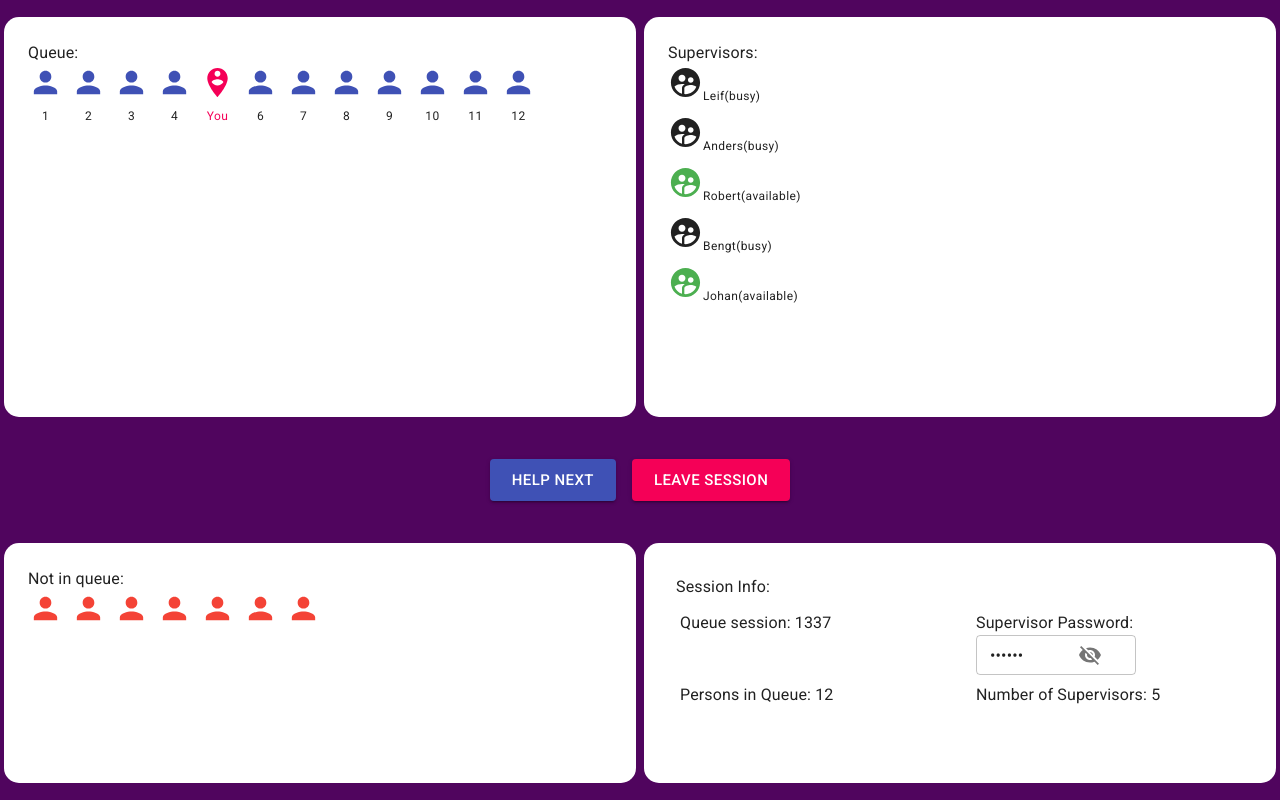
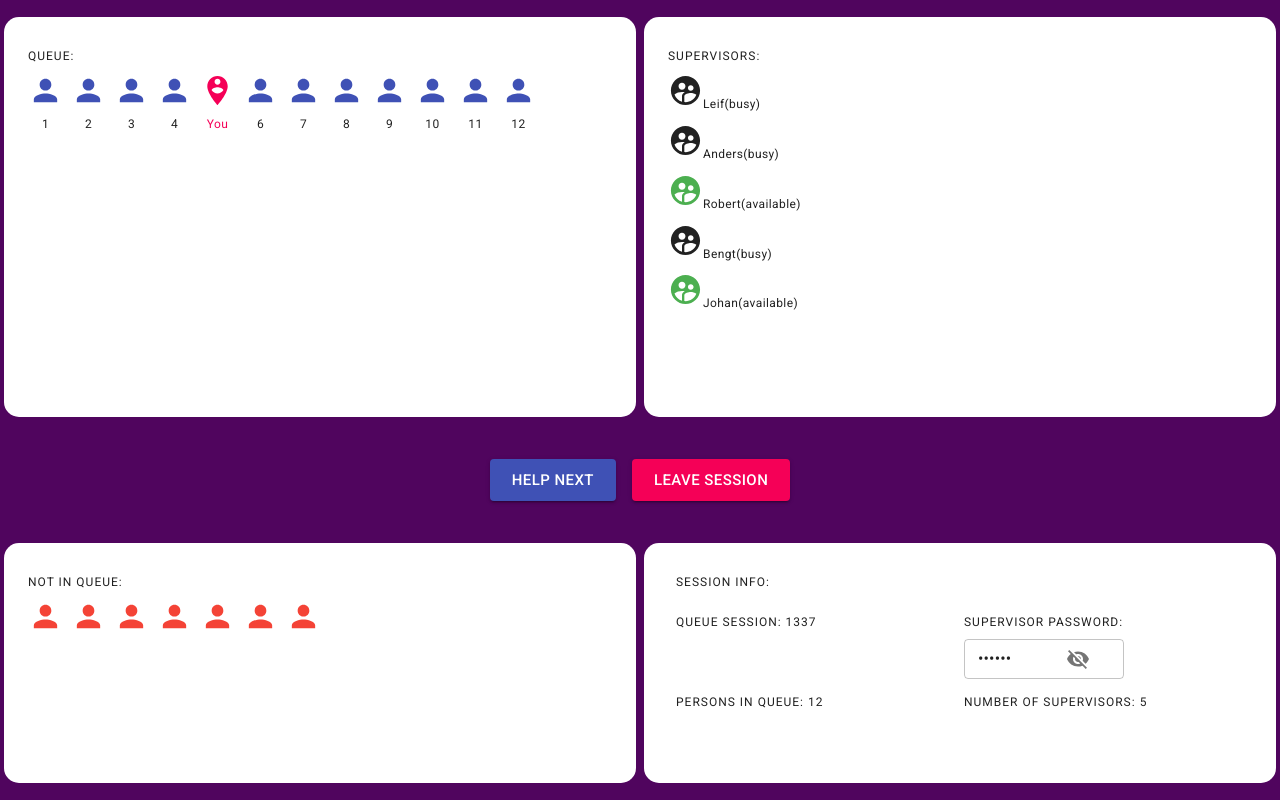
Before and after one commit to siavashhanifi/integrity-safe-queue, a React (Create React App) app in the folder react_front_end/: page /queuemanagement in a window 1280 px wide. Built offline with nearby package versions, Linux system fonts and the light colour scheme.

Commit message:
Restyle text in QueueSession and QueueManagement

```diff
--- a/react_front_end/src/QueueManagement/index.js
+++ b/react_front_end/src/QueueManagement/index.js
@@ -67,14 +67,14 @@ export default function QueueManagement(props) {
 
            <Grid item xs={6}>
                 <Box bgcolor="white" height="50vh" padding={3} borderRadius={15} >
-                    <Typography>Queue:</Typography>
+                    <Typography variant="overline">Queue:</Typography>
                     <Queue queuees={queueState.queuees}/>
                 </Box>
            </Grid>
 
            <Grid item xs={6}>
                 <Box bgcolor="white" height="50vh" padding={3} borderRadius={15}>
-                    <Typography>Supervisors:</Typography>
+                    <Typography variant="overline">Supervisors:</Typography>
                     <Box className={classes.supervisorsBox}>
                         <Supervisors supervisors={queueState.supervisors}/>
                     </Box>
@@ -90,20 +90,22 @@ export default function QueueManagement(props) {
 
            <Grid item xs={6}>
                 <Box bgcolor="white" height="30vh" padding={3} borderRadius={15}>
-                    <Typography>Not in queue:</Typography>
+                    <Typography variant="overline">Not in queue:</Typography>
                     <NotInQueue notInQueue={queueState.notInQueue}/>
                 </Box>
            </Grid>
 
            <Grid item xs={6}>
                 <Box bgcolor="white" height="30vh" padding={3} textAlign='left' className={classes.infoBox} borderRadius={15}>
-                    <Typography>Session Info:</Typography>
-                    <Grid container wrap='wrap' spacing={1}>
-                        <Grid item xs={6}> <Typography >Queue session: {queueState.sessionId}</Typography></Grid>
-                        <Grid item xs={6}><Typography >Supervisor Password: </Typography><PasswordField password={supervisorPassword}></PasswordField></Grid>
-                        <Grid item xs={6}><Typography >Persons in Queue: {queueState.queuees.nOQueuees}</Typography></Grid>
-                        <Grid item xs={6}><Typography >Number of Supervisors: {queueState.supervisors.length}</Typography> </Grid>
-                    </Grid>
+                    <Typography variant="overline">Session Info:</Typography>
+                    <Box>
+                        <Grid container direction="row" wrap spacing={1}>
+                            <Grid item xs={6}><Typography variant="overline">Queue session: {queueState.sessionId}</Typography></Grid>
+                            <Grid item xs={6}><Typography variant="overline">Supervisor Password: </Typography><PasswordField password={supervisorPassword}></PasswordField></Grid>
+                            <Grid item xs={6}><Typography variant="overline">Persons in Queue: {queueState.queuees.nOQueuees}</Typography></Grid>
+                            <Grid item xs={6}><Typography variant="overline">Number of Supervisors: {queueState.supervisors.length}</Typography> </Grid>
+                        </Grid>
+                    </Box>
                 </Box>
            </Grid>
 
--- a/react_front_end/src/QueueSession/index.js
+++ b/react_front_end/src/QueueSession/index.js
@@ -69,14 +69,14 @@ export default function QueueSession(props) {
 
            <Grid item xs={6}>
                 <Box bgcolor="white" height="50vh" padding={3} borderRadius={15} >
-                    <Typography>Queue:</Typography>
+                    <Typography align="center" variant="overline" >Queue:</Typography>
                     <Queue queuees={queueState.queuees}/>
                 </Box>
            </Grid>
 
            <Grid item xs={6}>
                 <Box bgcolor="white" height="50vh" padding={3} borderRadius={15}>
-                    <Typography>Supervisors:</Typography>
+                    <Typography variant="overline">Supervisors:</Typography>
                     <Box className={classes.supervisorsBox}>
                         <Supervisors supervisors={queueState.supervisors}/>
                     </Box>
@@ -93,17 +93,21 @@ export default function QueueSession(props) {
 
            <Grid item xs={6}>
                 <Box bgcolor="white" height="30vh" padding={3} borderRadius={15}>
-                    <Typography>Not in queue:</Typography>
+                    <Typography variant="overline">Not in queue:</Typography>
                     <NotInQueue notInQueue={queueState.notInQueue}/>
                 </Box>
            </Grid>
 
            <Grid item xs={6}>
                 <Box bgcolor="white" height="30vh" padding={3} textAlign='left' className={classes.infoBox} borderRadius={15}>
-                    <Typography>Session Info:</Typography>
-                    <Typography display='inline'>Queue session: {queueState.sessionId}</Typography>
-                    <Typography display='inline'>Persons in Queue: {queueState.queuees.nOQueuees}</Typography>
-                    <Typography display='inline'>Number of Supervisors: {queueState.supervisors.length}</Typography>
+                    <Typography variant="overline">Session Info:</Typography>
+                    <Box>
+                        <Grid container direction="column" wrap>
+                            <Grid item><Typography display='inline' variant="overline">Queue session: {queueState.sessionId}</Typography></Grid>
+                            <Grid item><Typography display='inline' variant="overline">Persons in Queue: {queueState.queuees.nOQueuees}</Typography></Grid>
+                            <Grid item><Typography display='inline' variant="overline">Number of Supervisors: {queueState.supervisors.length}</Typography></Grid>
+                        </Grid>
+                    </Box>
                 </Box>
            </Grid>
 
```
Also changed, not shown: 1 other file (tests, documents, lock files or other folders).
